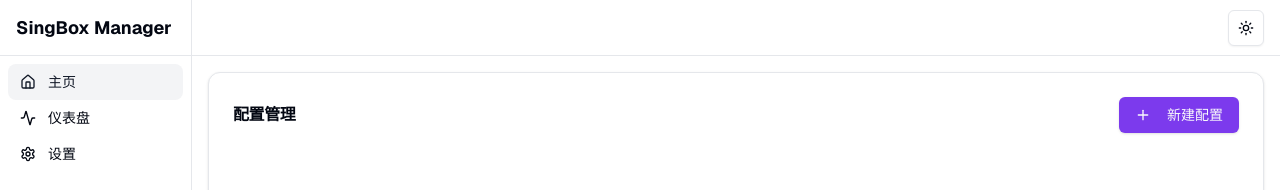
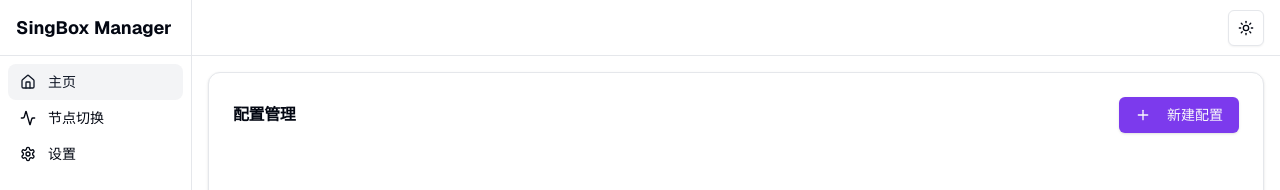
Before and after one commit to faker2048/singbox-gui, a Next.js app: page /home in a window 1280 px wide. Shown: the top 190 px of the page. Built offline with nearby package versions, Linux system fonts and the light colour scheme.

Commit message:
feat: 优化节点切换页面

```diff
--- a/src/app/monitor/page.tsx
+++ b/src/app/node-switch/page.tsx
@@ -103,11 +103,7 @@
   return (
     <MainLayout>
       <div className="container mx-auto p-4 space-y-4">
-        <div className="flex justify-between items-center mb-6">
-          <h1 className="text-2xl font-bold">代理监控</h1>
-        </div>
-
-        <div className="grid gap-4">
+        <div className="columns-1 md:columns-2 gap-4 space-y-4 [&>*]:break-inside-avoid-column">
           {proxyGroups.map(([name, group]) => (
             <GroupCard
               key={name}
--- a/src/components/layouts/sidebar.tsx
+++ b/src/components/layouts/sidebar.tsx
@@ -18,8 +18,8 @@
     icon: Home
   },
   {
-    title: "仪表盘",
-    href: "/monitor",
+    title: "节点切换",
+    href: "/node-switch",
     icon: Activity
   },
   {
```
Also changed, not shown: src/app/node-switch/group-card.tsx (renamed from src/app/monitor/group-card.tsx).
